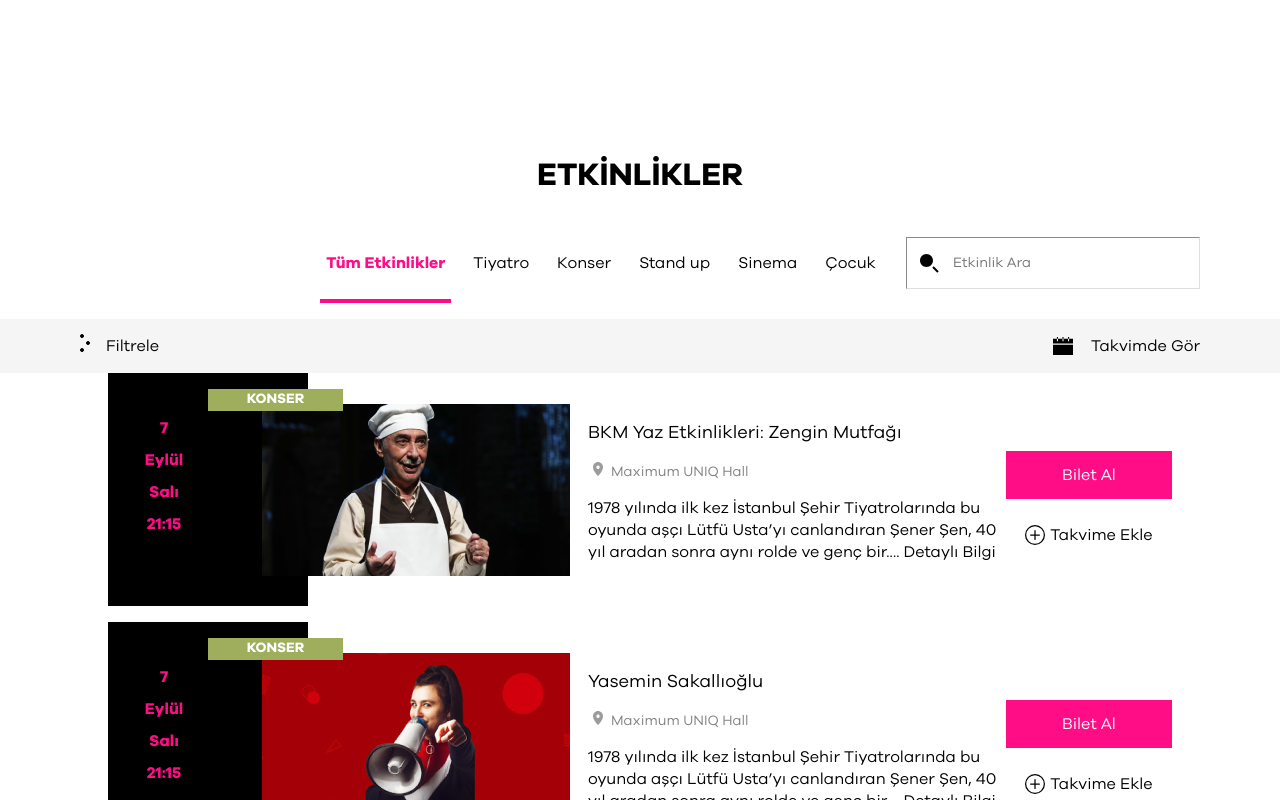
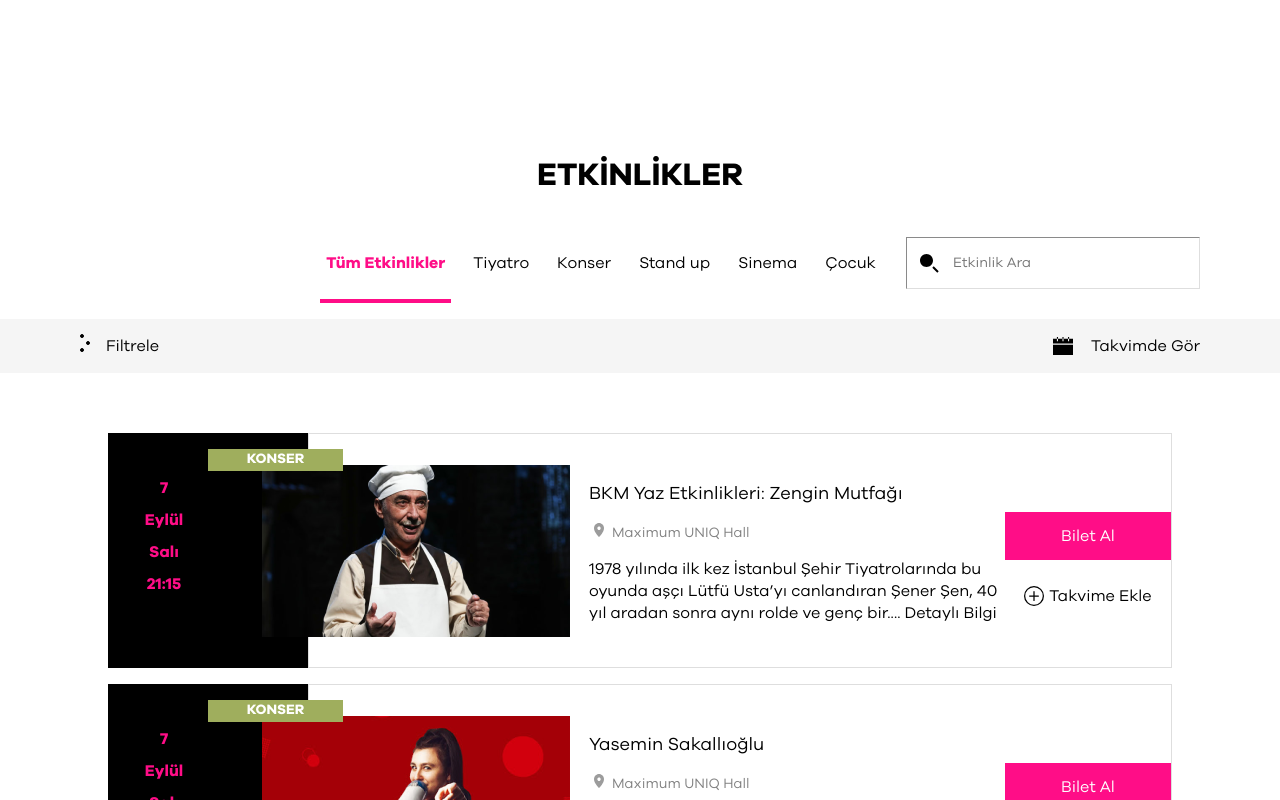
Before and after one commit to mertyatir/madde22challange, a React (Create React App) app: page / in a window 1280 px wide. Shown: the top 800 px of the page. Built offline with nearby package versions, Linux system fonts and the light colour scheme; some icons are missing.

Commit message:
boxlist border

```diff
--- a/src/App.css
+++ b/src/App.css
@@ -259,6 +259,7 @@ h2 {
   display: flex;
   align-items: center;
   flex-direction: column;
+  padding-top: 60px;
 }
 
 .itemBoxContainer {
@@ -348,6 +349,10 @@ h2 {
   padding-top: 29px;
   padding-bottom: 27px;
   display: grid;
+  border-width: 0.5px;
+  border-style: solid;
+  box-sizing: border-box;
+  border-color: #dedede;
 }
 
 .informationContainer {
```
